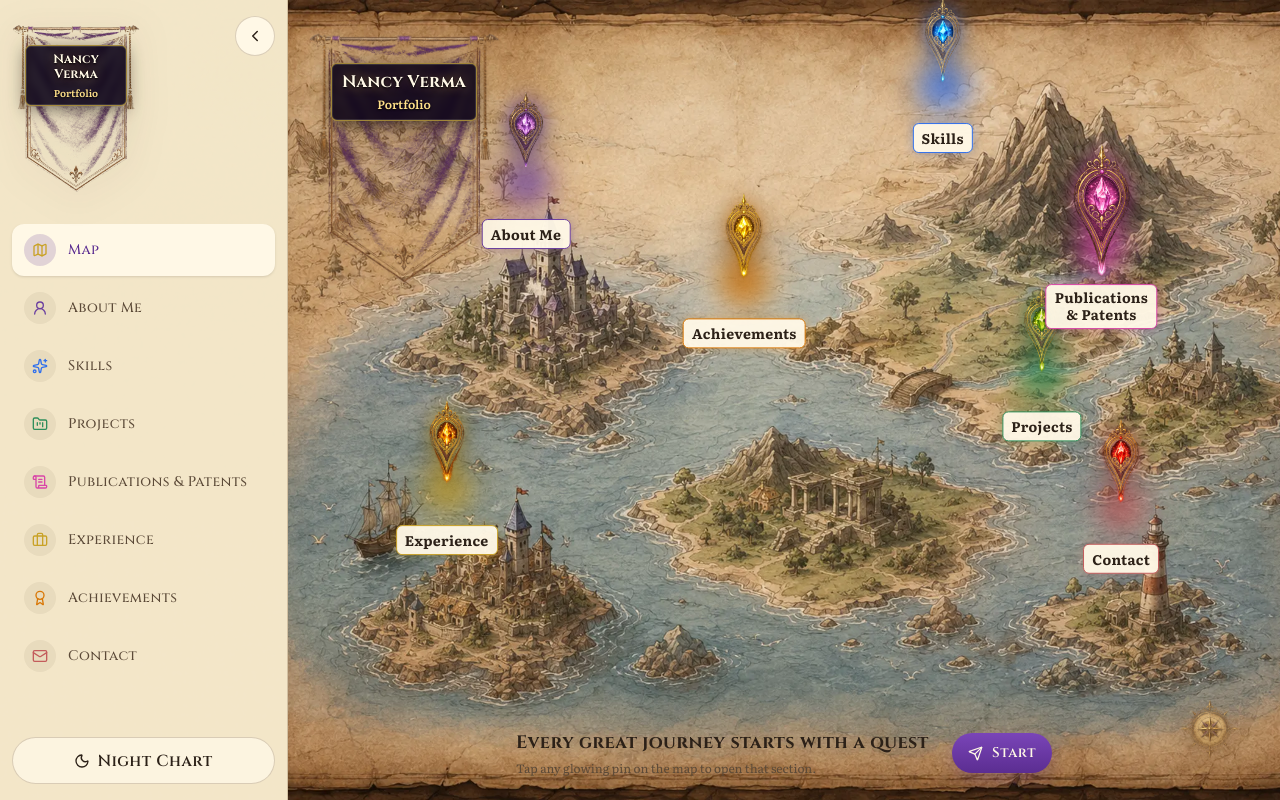
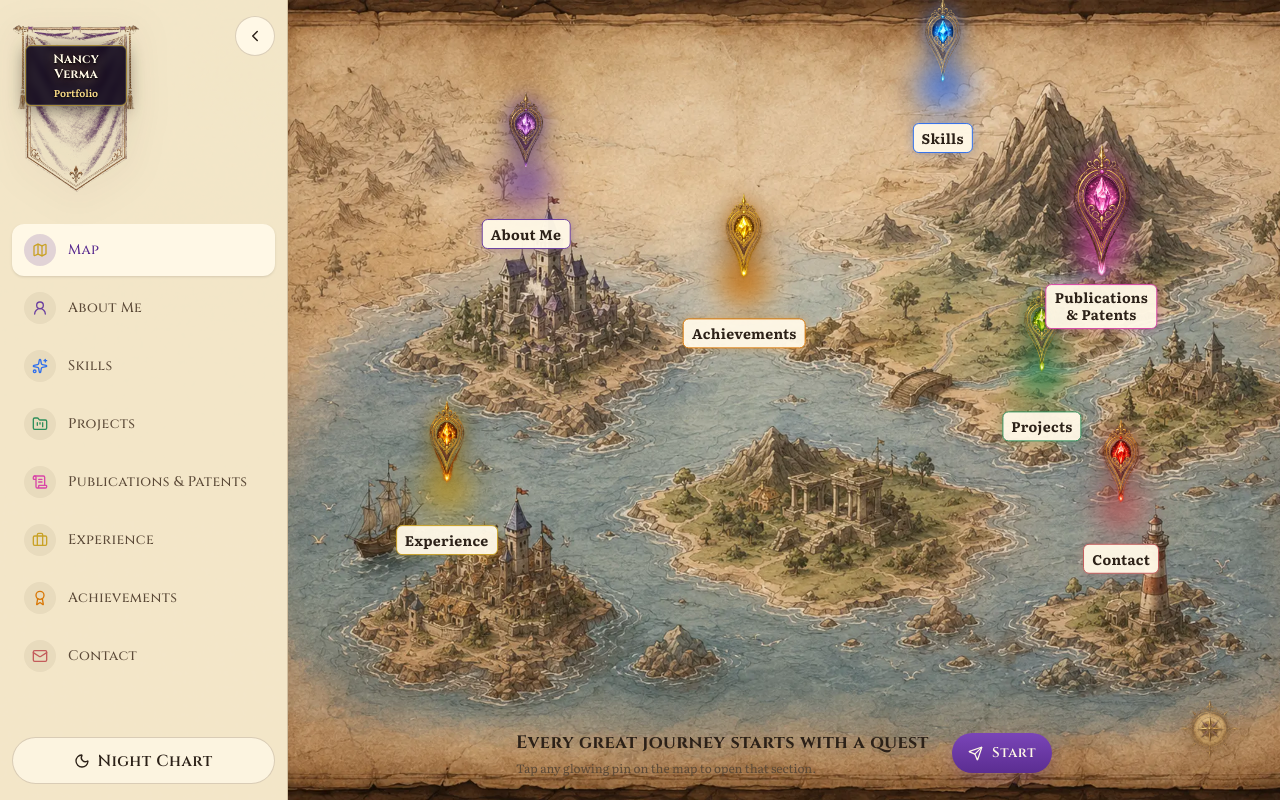
Before and after one commit to Nancy20052020/Nancy_portfolio_new, a Next.js app: page / in a window 1280 px wide. Built offline with nearby package versions, Linux system fonts and the light colour scheme.

Commit message:
Remove brand banner overlay from the map landing page
Keep the map, compass, and start dock unobstructed by clearing the
top-left Nancy Verma Portfolio banner from the main map view.

Co-authored-by: Nancy20052020 <Nancy20052020@users.noreply.github.com>

```diff
--- a/src/components/quests/MapLanding.tsx
+++ b/src/components/quests/MapLanding.tsx
@@ -20,37 +20,7 @@ export function MapLanding({ onSelect, onStart }: MapLandingProps) {
         <VintageMap onSelect={onSelect} />
       </div>
 
-      {/* Brand banner — top left */}
-      <motion.div
-        initial={{ y: -20, opacity: 0 }}
-        animate={{ y: 0, opacity: 1 }}
-        transition={{ duration: 0.65 }}
-        className="pointer-events-none absolute left-3 top-3 z-20 w-[8rem] sm:left-5 sm:top-5 sm:w-[10.5rem] md:w-[12rem]"
-      >
-        <div className="relative">
-          <Image
-            src="/quest/banner.png"
-            alt=""
-            width={380}
-            height={570}
-            className="banner-asset h-auto w-full"
-            priority
-            unoptimized
-          />
-          <div className="absolute inset-x-[10%] top-[15%] flex flex-col items-center text-center">
-            <div className="banner-title-plate rounded-md px-2 py-1.5 sm:px-2.5 sm:py-2">
-              <p className="banner-title-text font-[family-name:var(--font-cinzel)] text-[0.78rem] font-extrabold leading-tight tracking-[0.02em] sm:text-[0.95rem] md:text-[1.05rem]">
-                {profile.brand}
-              </p>
-              <p className="banner-subtitle-text mt-1 text-[0.62rem] font-semibold leading-tight sm:text-[0.75rem]">
-                {profile.tagline}
-              </p>
-            </div>
-          </div>
-        </div>
-      </motion.div>
-
-      {/* Compass — bottom right, clear of banner */}
+      {/* Compass — bottom right */}
       <motion.div
         initial={{ opacity: 0, scale: 0.85 }}
         animate={{ opacity: 1, scale: 1 }}
```
